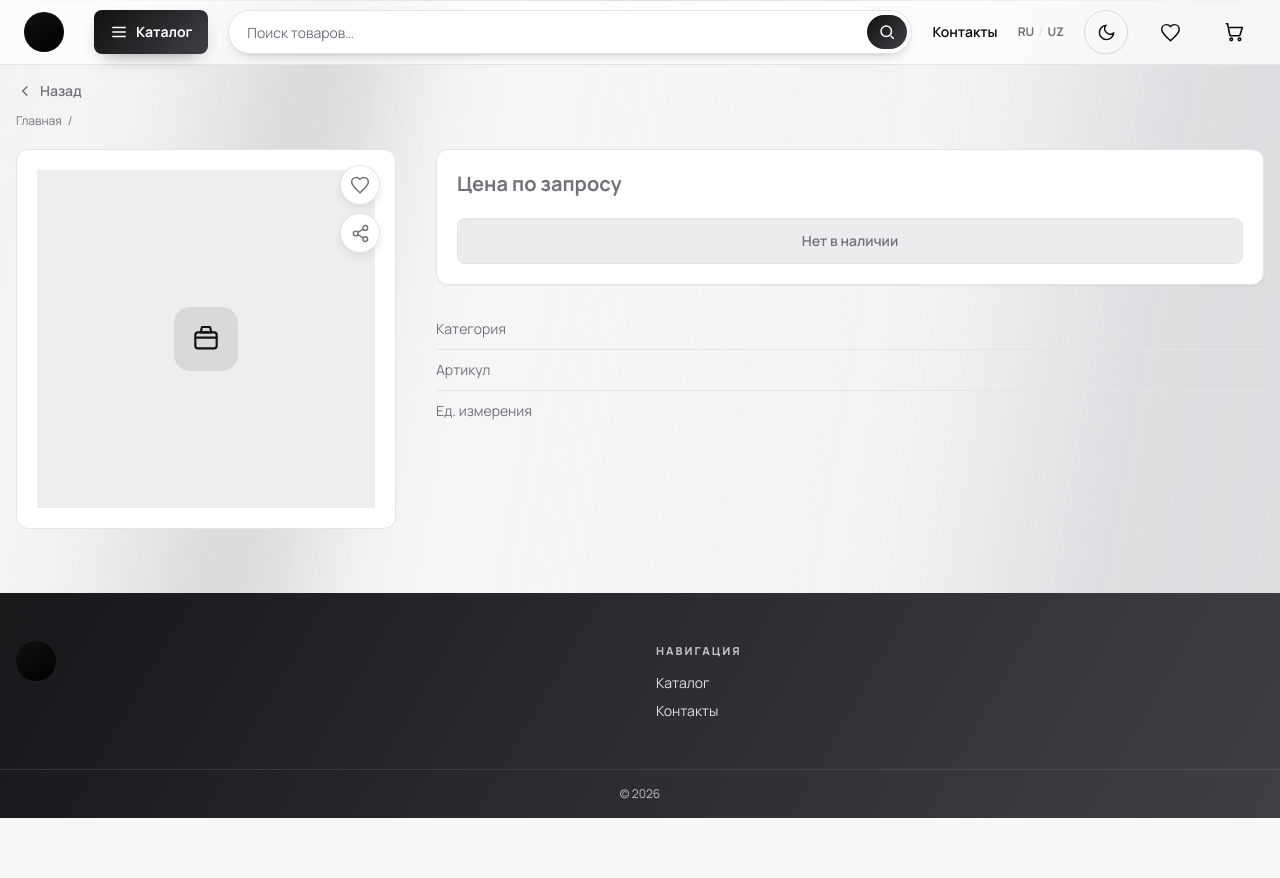
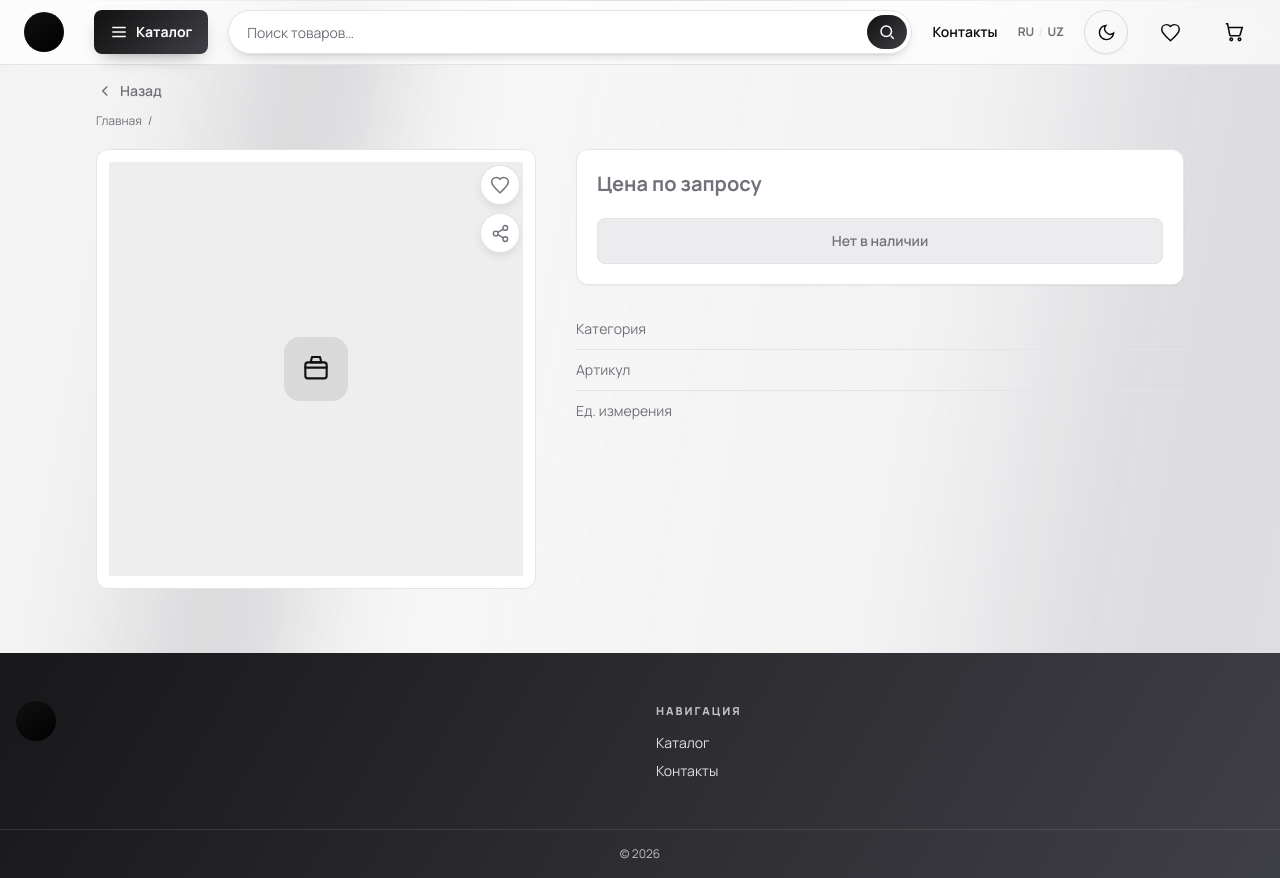
Before and after one commit to ali-middleweightchamp/shop-template, a Django app: template templates/catalog/product.html in a window 1280 px wide. Before the commit the page ends 818 px from the top, so only its background shows below. Run offline with Django 5.2, Linux system fonts and the light colour scheme; the template is opened without the code that fills it, so the values that code supplies are empty; style sheets or scripts are compiled from the project's sources; some libraries are stand-ins or nearby versions.

Commit message:
Страница товара: комфортная ширина (1120px), крупнее фото и меньше полей; hero компактнее на десктопе
- product: контент не растягивается на 1440 (кнопка «В корзину» больше не огромная полоса)
- фото товара: меньше внутренние отступы (p-5 → p-2/3), крупнее превью-миниатюры
- баннер: на десктопе max-height 18rem

Co-Authored-By: Claude Opus 4.8 <noreply@anthropic.com>

```diff
--- a/static/src/input.css
+++ b/static/src/input.css
@@ -315,6 +315,10 @@ main { animation: fadeInUp .45s cubic-bezier(.4, 0, .2, 1) both; }
      карусель не прыгает). object-cover заполняет контейнер; если картинка сделана
      под формат — обрезки нет. Высоту держим компактной (не на весь экран). */
   .banner-slide--image { aspect-ratio: var(--banner-aspect, 3 / 1); max-height: 22rem; }
+  /* На десктопе баннер компактнее — не занимает пол-экрана */
+  @media (min-width: 1024px) {
+    .banner-slide--image, .banner-slide--gradient { max-height: 18rem; }
+  }
   .banner-img { position: absolute; inset: 0; width: 100%; height: 100%; object-fit: cover; }
   /* Текст-оверлей одинаково поверх картинки и градиента. */
   .banner-text {
@@ -348,7 +352,7 @@ main { animation: fadeInUp .45s cubic-bezier(.4, 0, .2, 1) both; }
 
   /* --- Страница товара --- */
   .pd-imgcard {
-    @apply flex aspect-square items-center justify-center overflow-hidden rounded-card border border-line bg-surface p-5;
+    @apply flex aspect-square items-center justify-center overflow-hidden rounded-card border border-line bg-surface p-2 sm:p-3;
   }
   .pd-imgcard img { @apply h-full w-full object-contain; }
   .pd-iconbtn {
@@ -359,7 +363,8 @@ main { animation: fadeInUp .45s cubic-bezier(.4, 0, .2, 1) both; }
   .pd-iconbtn:hover { @apply text-ink; transform: translateY(-1px); }
   .pd-iconbtn.is-fav { color: var(--danger); }
   .pd-iconbtn.is-fav svg { fill: var(--danger); }
-  .pd-thumb { @apply h-16 w-16 shrink-0 overflow-hidden rounded-control border border-line; }
+  .pd-thumb { @apply h-[70px] w-[70px] shrink-0 overflow-hidden rounded-control border border-line transition; }
+  .pd-thumb:hover { border-color: color-mix(in srgb, var(--accent) 55%, var(--border-input)); }
   .price-card {
     @apply rounded-card border border-line bg-surface p-5;
     box-shadow: 0 1px 2px rgba(15,27,45,.05);
--- a/templates/catalog/product.html
+++ b/templates/catalog/product.html
@@ -37,7 +37,7 @@
 
 {% block body %}
 {% if product.image %}{% thumbnail product.image "800x800" as main_im %}{% endif %}
-<div class="shell pt-4"
+<div class="mx-auto w-full max-w-[1120px] px-4 pt-4"
      x-data="{
        qty: 1,
        showDetails: false,
@@ -73,7 +73,7 @@
   {# Заголовок на всю ширину #}
   <h1 class="text-xl font-extrabold leading-tight tracking-tight text-ink sm:text-2xl lg:text-[28px]">{{ product.name }}</h1>
 
-  <div class="mt-5 grid gap-6 lg:grid-cols-[minmax(0,380px)_1fr] lg:gap-10">
+  <div class="mt-5 grid gap-6 lg:grid-cols-[minmax(0,440px)_1fr] lg:gap-10">
     {# ---------- Галерея ---------- #}
     <div x-data="{ main: '{% if product.image %}{{ main_im.url }}{% endif %}' }" class="relative">
       {# Кнопки: избранное и поделиться #}
```
